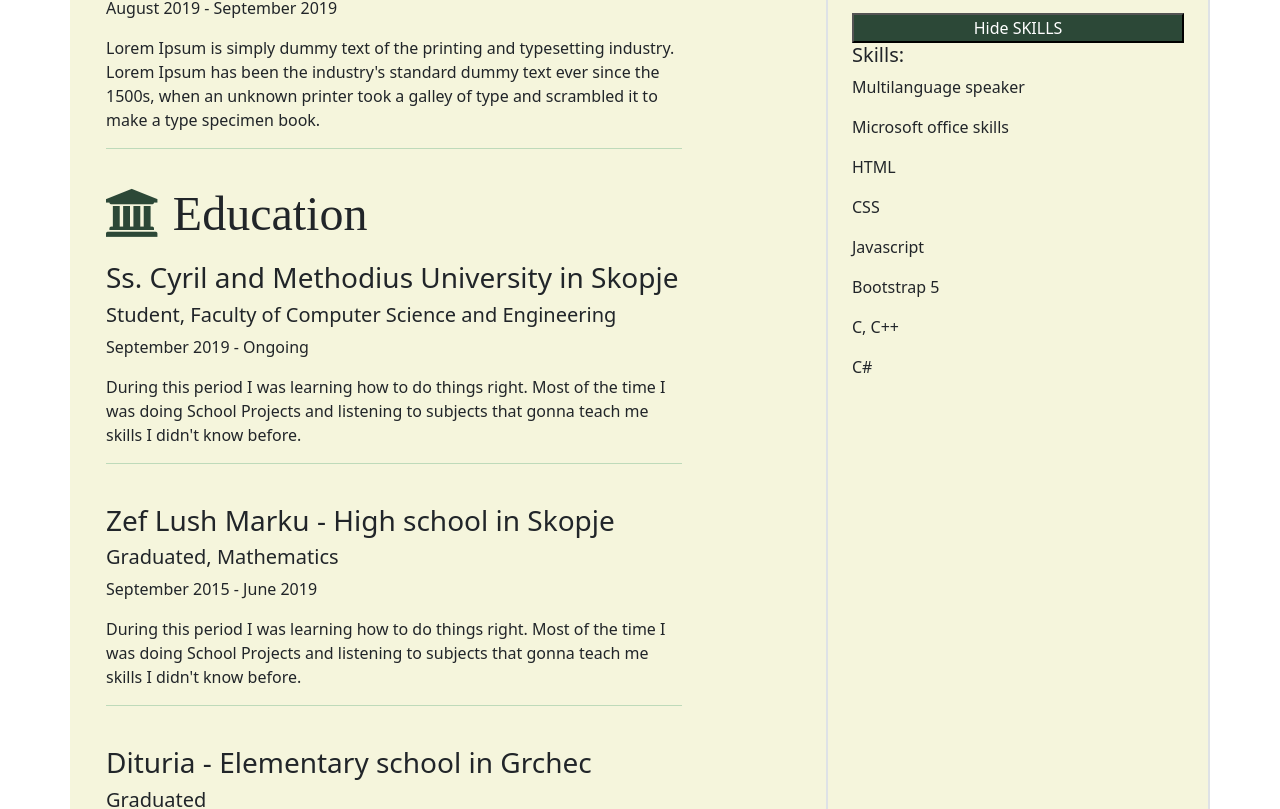
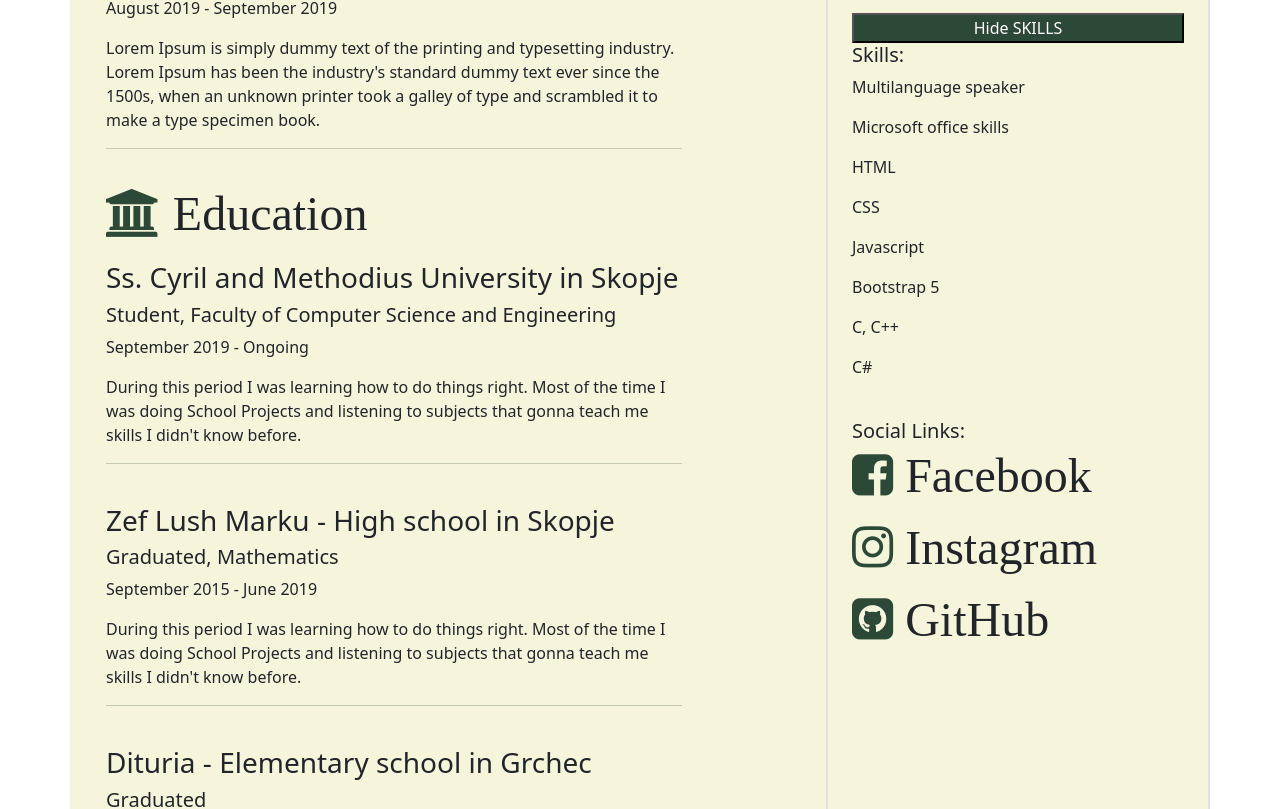
Before and after one commit to shpresaze/portfolio, a Vue app: page / in a window 1280 px wide. Shown: the part 811-1620 px from the top of the page. Built offline with nearby package versions, Linux system fonts and the light colour scheme.

Commit message:
social links added

```diff
--- a/src/components/ContentCV.vue
+++ b/src/components/ContentCV.vue
@@ -103,6 +103,22 @@
             <p v-for="skill in skills" v-bind:key="skill">{{ skill }}</p>
           </div>
         </div>
+        <div>
+          <br />
+          <h5>Social Links:</h5>
+          <a href="https://www.facebook.com/shpresa.zendeli"
+            ><SectionTitle
+              iconClass="fa-facebook-square"
+              title="Facebook"
+              class="fa-5"
+          /></a>
+          <a href="https://www.instagram.com/shpresa.ze/"
+            ><SectionTitle iconClass="fa-instagram" title="Instagram"
+          /></a>
+          <a href="https://github.com/shpresaze"
+            ><SectionTitle iconClass="fa-github-square" title="GitHub"
+          /></a>
+        </div>
       </div>
     </div>
   </div>
--- a/src/components/SectionDetails.vue
+++ b/src/components/SectionDetails.vue
@@ -6,7 +6,7 @@
     <p>
       {{ description }}
     </p>
-    <hr class="bg-success" />
+    <hr class="darkGreenBack" />
     <br />
   </div>
 </template>
```
